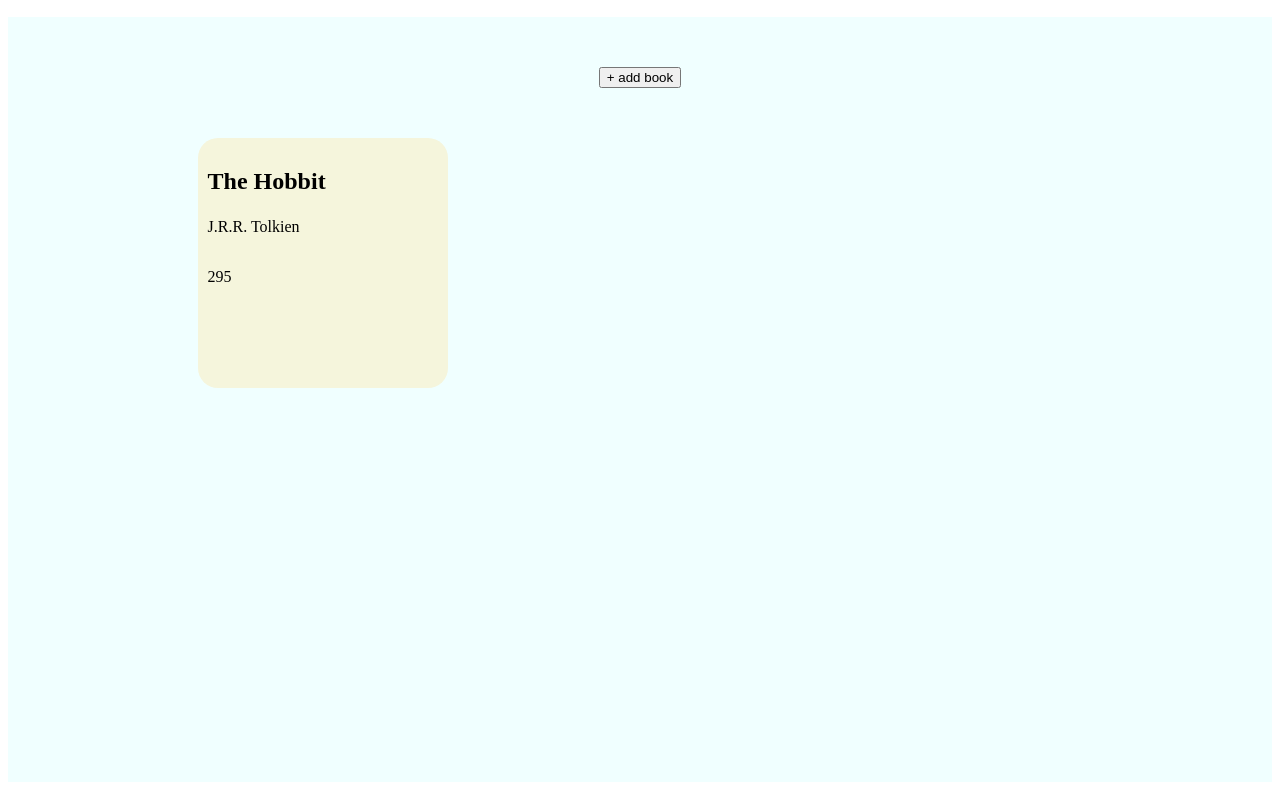
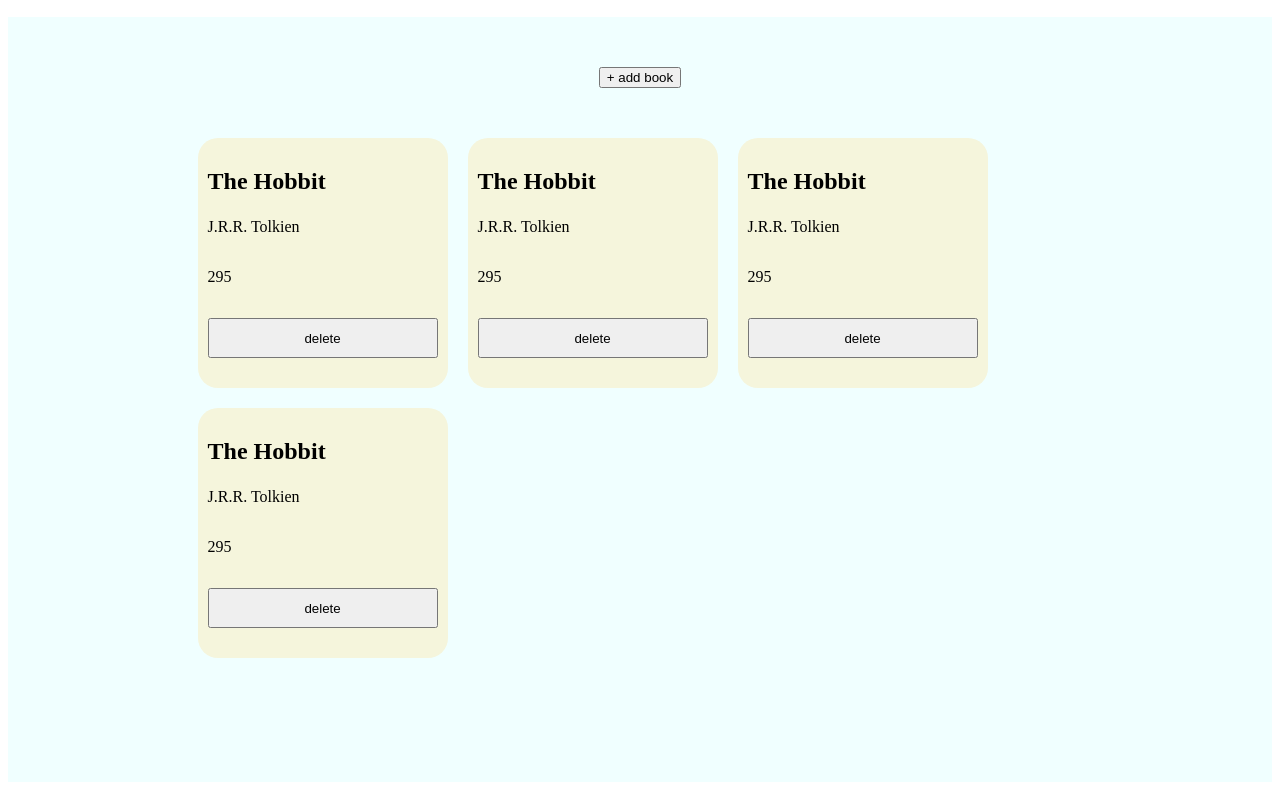
Before and after one commit to ahlunlearn/odin-library, a plain HTML site: page index.html in a window 1280 px wide. Shown: the part 62-852 px from the top of the page. Drawn offline with Linux system fonts and the light colour scheme.

Commit message:
fix grid layout

```diff
--- a/script.js
+++ b/script.js
@@ -29,6 +29,11 @@ function displayBooks(){
         let pages = document.createElement('p')
         pages.textContent = book.pages
         bookCard.appendChild(pages)
+        let delbtn = document.createElement('input')
+        delbtn.setAttribute('type','button')
+        delbtn.setAttribute('value','delete')
+        delbtn.classList.add('del-btn')
+        bookCard.appendChild(delbtn)
         bookItems.appendChild(bookCard)
     }
 }
@@ -42,7 +47,6 @@ document.querySelector('.cancel-btn').addEventListener('click',()=>{
     document.querySelector('.newbook-form').classList.add('hide')
 })
 document.querySelector('.submit-btn').addEventListener('click',()=>{
-    // let formData =  document.querySelectorAll('.newbook-form > form > input');
     const form = document.querySelector('form');
     const data = Object.fromEntries(new FormData(form).entries());
     console.log(data)
@@ -50,5 +54,14 @@ document.querySelector('.submit-btn').addEventListener('click',()=>{
     document.querySelector('.newbook-form').classList.add('hide')
 })
 
+document.querySelector('.books-cards').addEventListener('click',(e)=>{
+    if(e.target.classList.contains('del-btn')){
+        e.target.parentNode.remove()
+    }
+})
+
+addBookToLibrary('The Hobbit', 'J.R.R. Tolkien', 295,false)
+addBookToLibrary('The Hobbit', 'J.R.R. Tolkien', 295,false)
+addBookToLibrary('The Hobbit', 'J.R.R. Tolkien', 295,false)
 addBookToLibrary('The Hobbit', 'J.R.R. Tolkien', 295,false)
 displayBooks()
--- a/style.css
+++ b/style.css
@@ -31,7 +31,8 @@
 .books-section .container .books-cards{
     display: grid;
     grid-auto-rows: 250px;
-    grid-auto-columns: 250px;
+    grid-template-columns: repeat(auto-fit, minmax(230px, 250px));
+    gap: 20px;
 }
 .books-section .container .books-cards .book-item *{
     margin: 0;
```
